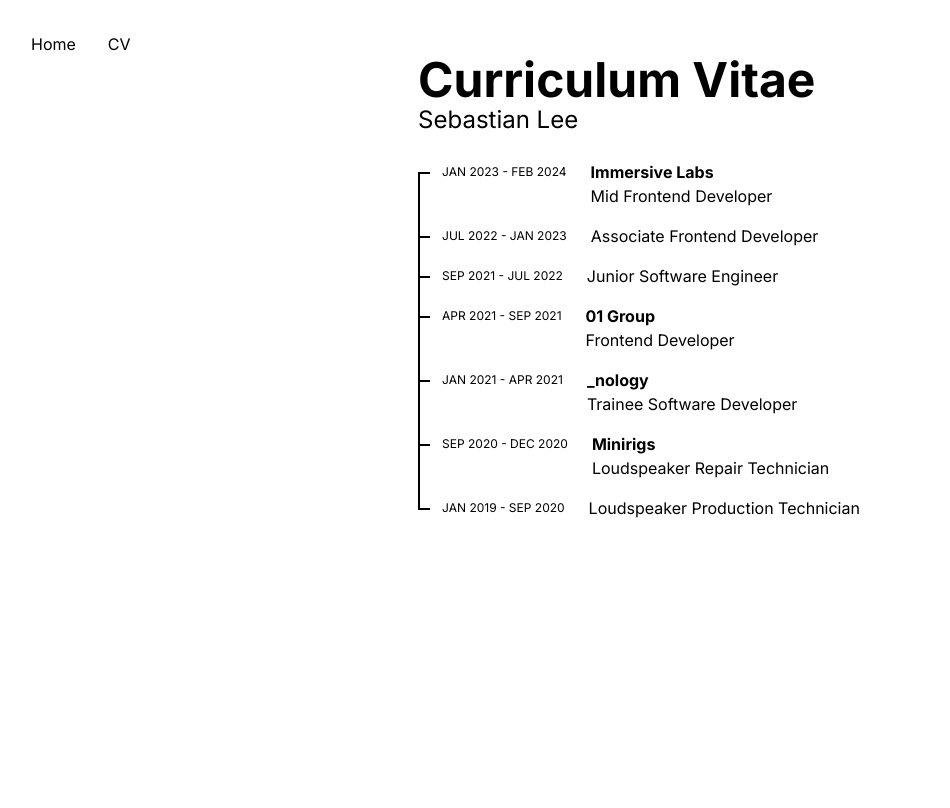
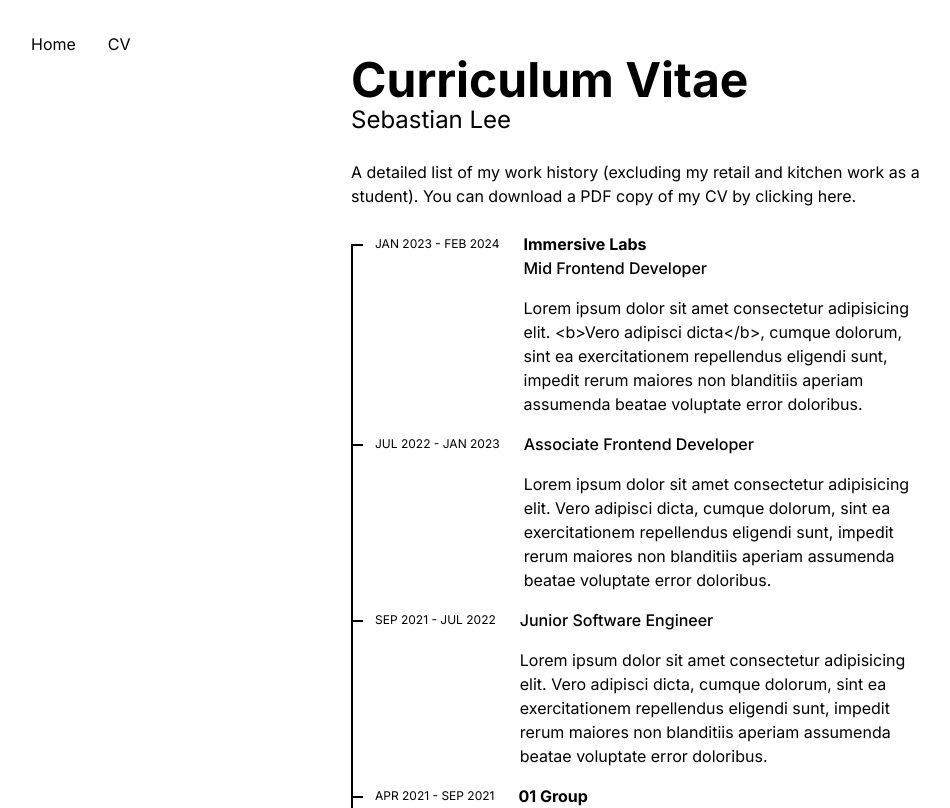
Before and after one commit to jebzley/sebleedotdev, a Next.js app: page /work in a window 1280 px wide. Shown: the top 808 px of the page, without its empty margins (1-951 px from the left). Built offline with nearby package versions, Linux system fonts and the light colour scheme.

Commit message:
remove accordions for accessibility

```diff
--- a/src/app/work/components/WorkItem.tsx
+++ b/src/app/work/components/WorkItem.tsx
@@ -1,6 +1,4 @@
-"use client";
-
-import { useState } from "react";
+import Chip from "@/components/Chip";
 import { WorkItemData } from "../page";
 
 export function WorkItem({
@@ -10,26 +8,27 @@
   item: WorkItemData;
   isLastIndex: boolean;
 }) {
-  const [isExpanded, setIsExpanded] = useState(false);
+  const ariaLabel = `${item.company} - ${item.jobTitle}`;
   return (
-    <li className="relative pb-4">
+    <li className="relative pb-4" aria-label={ariaLabel}>
       {!isLastIndex && (
-        <span className="min-h-full border border-black absolute top-3" />
+        <span
+          aria-hidden
+          className="min-h-full border border-black absolute top-3"
+        />
       )}
-      <span className="w-3 border border-black absolute top-3" />
+      <span aria-hidden className="w-3 border border-black absolute top-3" />
       <div className="ml-6 flex gap-6">
         <p className="min-w-max text-xs uppercase leading-loose">
           {item.dateRange}
         </p>
         <div>
-          <hgroup
-            className="cursor-pointer"
-            onClick={() => setIsExpanded(!isExpanded)}
-          >
+          <hgroup>
             {item.company && <h2>{item.company}</h2>}
-            <p>{item.jobTitle}</p>
+            <h3 className="font-medium">{item.jobTitle}</h3>
           </hgroup>
-          {isExpanded && <p className="mt-4">{item.description}</p>}
+
+          <p className="mt-4">{item.description}</p>
         </div>
       </div>
     </li>
--- /dev/null
+++ b/src/app/work/constants.ts
@@ -0,0 +1,57 @@
+import { WorkItemData } from "./page";
+
+export const WORK_HISTORY_DATA: WorkItemData[] = [
+  {
+    company: "Immersive Labs",
+    dateRange: "Jan 2023 - Feb 2024",
+    jobTitle: "Mid Frontend Developer",
+    tools: ["React", "TypeScript", "Apollo", "Docker"],
+    description:
+      "Lorem ipsum dolor sit amet consectetur adipisicing elit. <b>Vero adipisci dicta</b>, cumque dolorum, sint ea exercitationem repellendus eligendi sunt, impedit rerum maiores non blanditiis aperiam assumenda beatae voluptate error doloribus.",
+  },
+  {
+    dateRange: "Jul 2022 - Jan 2023",
+    jobTitle: "Associate Frontend Developer",
+    tools: ["React", "TypeScript", "Apollo", "Docker"],
+    description:
+      "Lorem ipsum dolor sit amet consectetur adipisicing elit. Vero adipisci dicta, cumque dolorum, sint ea exercitationem repellendus eligendi sunt, impedit rerum maiores non blanditiis aperiam assumenda beatae voluptate error doloribus.",
+  },
+  {
+    dateRange: "Sep 2021 - Jul 2022",
+    jobTitle: "Junior Software Engineer",
+    tools: ["React", "TypeScript", "Apollo", "Docker"],
+    description:
+      "Lorem ipsum dolor sit amet consectetur adipisicing elit. Vero adipisci dicta, cumque dolorum, sint ea exercitationem repellendus eligendi sunt, impedit rerum maiores non blanditiis aperiam assumenda beatae voluptate error doloribus.",
+  },
+  {
+    company: "01 Group",
+    jobTitle: "Frontend Developer",
+    dateRange: "Apr 2021 - Sep 2021",
+    tools: ["React", "TypeScript", "Apollo", "Docker"],
+    description:
+      "Lorem ipsum dolor sit amet consectetur adipisicing elit. Vero adipisci dicta, cumque dolorum, sint ea exercitationem repellendus eligendi sunt, impedit rerum maiores non blanditiis aperiam assumenda beatae voluptate error doloribus.",
+  },
+  {
+    company: "_nology",
+    jobTitle: "Trainee Software Developer",
+    tools: ["React", "TypeScript", "Apollo", "Docker"],
+    dateRange: "Jan 2021 - Apr 2021",
+    description:
+      "Lorem ipsum dolor sit amet consectetur adipisicing elit. Vero adipisci dicta, cumque dolorum, sint ea exercitationem repellendus eligendi sunt, impedit rerum maiores non blanditiis aperiam assumenda beatae voluptate error doloribus.",
+  },
+  {
+    company: "Minirigs",
+    jobTitle: "Loudspeaker Repair Technician",
+    tools: ["React", "TypeScript", "Apollo", "Docker"],
+    dateRange: "Sep 2020 - Dec 2020",
+    description:
+      "Lorem ipsum dolor sit amet consectetur adipisicing elit. Vero adipisci dicta, cumque dolorum, sint ea exercitationem repellendus eligendi sunt, impedit rerum maiores non blanditiis aperiam assumenda beatae voluptate error doloribus.",
+  },
+  {
+    jobTitle: "Loudspeaker Production Technician",
+    tools: ["React", "TypeScript", "Apollo", "Docker"],
+    dateRange: "Jan 2019 - Sep 2020",
+    description:
+      "Lorem ipsum dolor sit amet consectetur adipisicing elit. Vero adipisci dicta, cumque dolorum, sint ea exercitationem repellendus eligendi sunt, impedit rerum maiores non blanditiis aperiam assumenda beatae voluptate error doloribus.",
+  },
+];
--- a/src/app/work/page.tsx
+++ b/src/app/work/page.tsx
@@ -1,60 +1,15 @@
+import Link from "next/link";
 import { WorkItem } from "./components/WorkItem";
+import { WORK_HISTORY_DATA } from "./constants";
 
 export interface WorkItemData {
   company?: string;
   jobTitle: string;
   description: string;
   dateRange: string;
+  tools?: string[];
 }
 
-const data: WorkItemData[] = [
-  {
-    company: "Immersive Labs",
-    dateRange: "Jan 2023 - Feb 2024",
-    jobTitle: "Mid Frontend Developer",
-    description:
-      "Lorem ipsum dolor sit amet consectetur adipisicing elit. Vero adipisci dicta, cumque dolorum, sint ea exercitationem repellendus eligendi sunt, impedit rerum maiores non blanditiis aperiam assumenda beatae voluptate error doloribus.",
-  },
-  {
-    dateRange: "Jul 2022 - Jan 2023",
-    jobTitle: "Associate Frontend Developer",
-    description:
-      "Lorem ipsum dolor sit amet consectetur adipisicing elit. Vero adipisci dicta, cumque dolorum, sint ea exercitationem repellendus eligendi sunt, impedit rerum maiores non blanditiis aperiam assumenda beatae voluptate error doloribus.",
-  },
-  {
-    dateRange: "Sep 2021 - Jul 2022",
-    jobTitle: "Junior Software Engineer",
-    description:
-      "Lorem ipsum dolor sit amet consectetur adipisicing elit. Vero adipisci dicta, cumque dolorum, sint ea exercitationem repellendus eligendi sunt, impedit rerum maiores non blanditiis aperiam assumenda beatae voluptate error doloribus.",
-  },
-  {
-    company: "01 Group",
-    jobTitle: "Frontend Developer",
-    dateRange: "Apr 2021 - Sep 2021",
-    description:
-      "Lorem ipsum dolor sit amet consectetur adipisicing elit. Vero adipisci dicta, cumque dolorum, sint ea exercitationem repellendus eligendi sunt, impedit rerum maiores non blanditiis aperiam assumenda beatae voluptate error doloribus.",
-  },
-  {
-    company: "_nology",
-    jobTitle: "Trainee Software Developer",
-    dateRange: "Jan 2021 - Apr 2021",
-    description:
-      "Lorem ipsum dolor sit amet consectetur adipisicing elit. Vero adipisci dicta, cumque dolorum, sint ea exercitationem repellendus eligendi sunt, impedit rerum maiores non blanditiis aperiam assumenda beatae voluptate error doloribus.",
-  },
-  {
-    company: "Minirigs",
-    jobTitle: "Loudspeaker Repair Technician",
-    dateRange: "Sep 2020 - Dec 2020",
-    description:
-      "Lorem ipsum dolor sit amet consectetur adipisicing elit. Vero adipisci dicta, cumque dolorum, sint ea exercitationem repellendus eligendi sunt, impedit rerum maiores non blanditiis aperiam assumenda beatae voluptate error doloribus.",
-  },
-  {
-    jobTitle: "Loudspeaker Production Technician",
-    dateRange: "Jan 2019 - Sep 2020",
-    description:
-      "Lorem ipsum dolor sit amet consectetur adipisicing elit. Vero adipisci dicta, cumque dolorum, sint ea exercitationem repellendus eligendi sunt, impedit rerum maiores non blanditiis aperiam assumenda beatae voluptate error doloribus.",
-  },
-];
 export default function WorkPage() {
   return (
     <div className="h-full flex">
@@ -64,13 +19,20 @@
             <h1 className="text-5xl">Curriculum Vitae</h1>
             <p className="text-2xl">Sebastian Lee</p>
           </hgroup>
+          <p>
+            A detailed list of my work history (excluding my retail and kitchen
+            work as a student).{" "}
+            <Link href="#">
+              You can download a PDF copy of my CV by clicking here.
+            </Link>
+          </p>
         </div>
         <ul className="list-none">
-          {data.map((item, index) => {
+          {WORK_HISTORY_DATA.map((item, index) => {
             return (
               <WorkItem
                 key={`${item.company}${item.jobTitle}`}
-                isLastIndex={index + 1 === data.length}
+                isLastIndex={index + 1 === WORK_HISTORY_DATA.length}
                 item={item}
               />
             );
```
